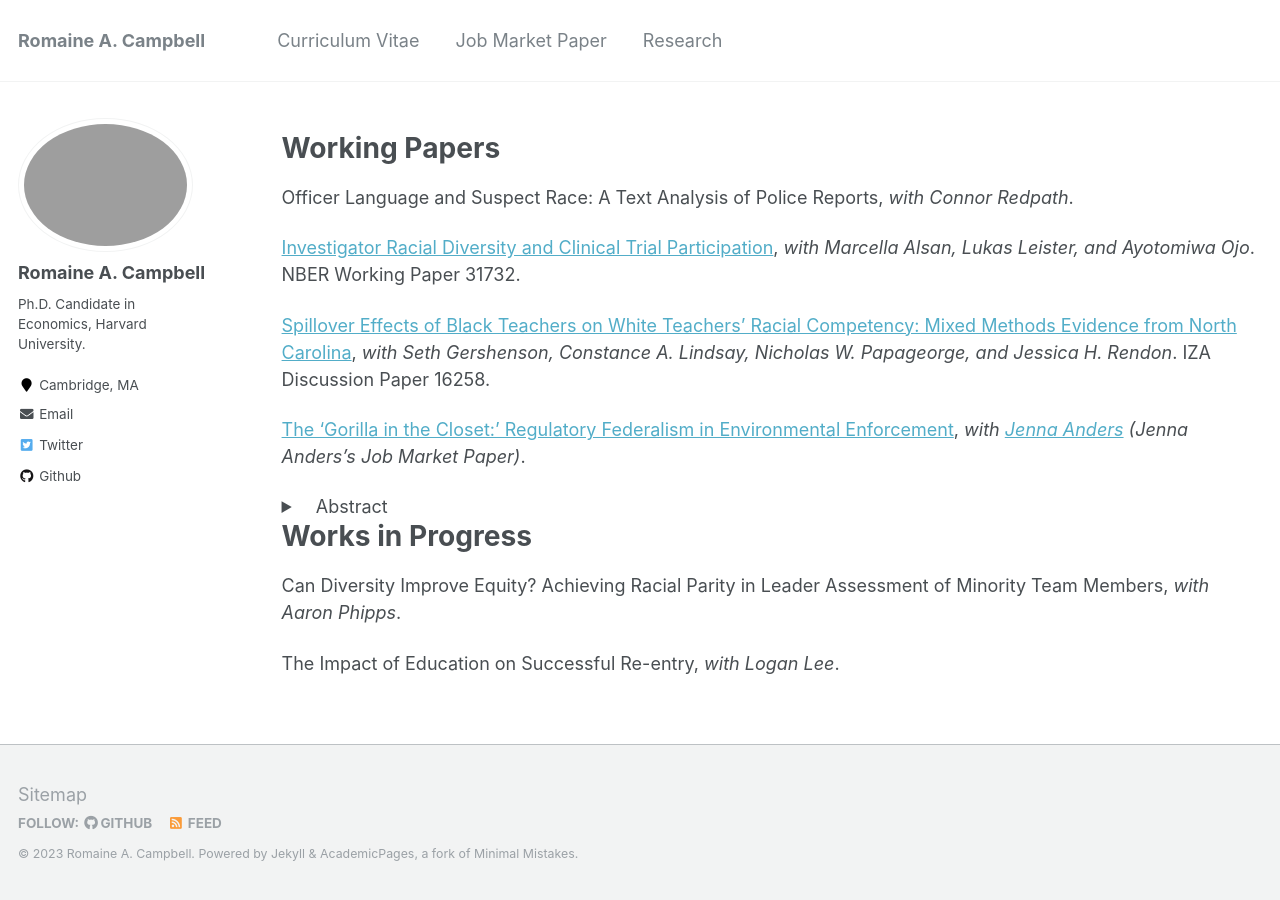
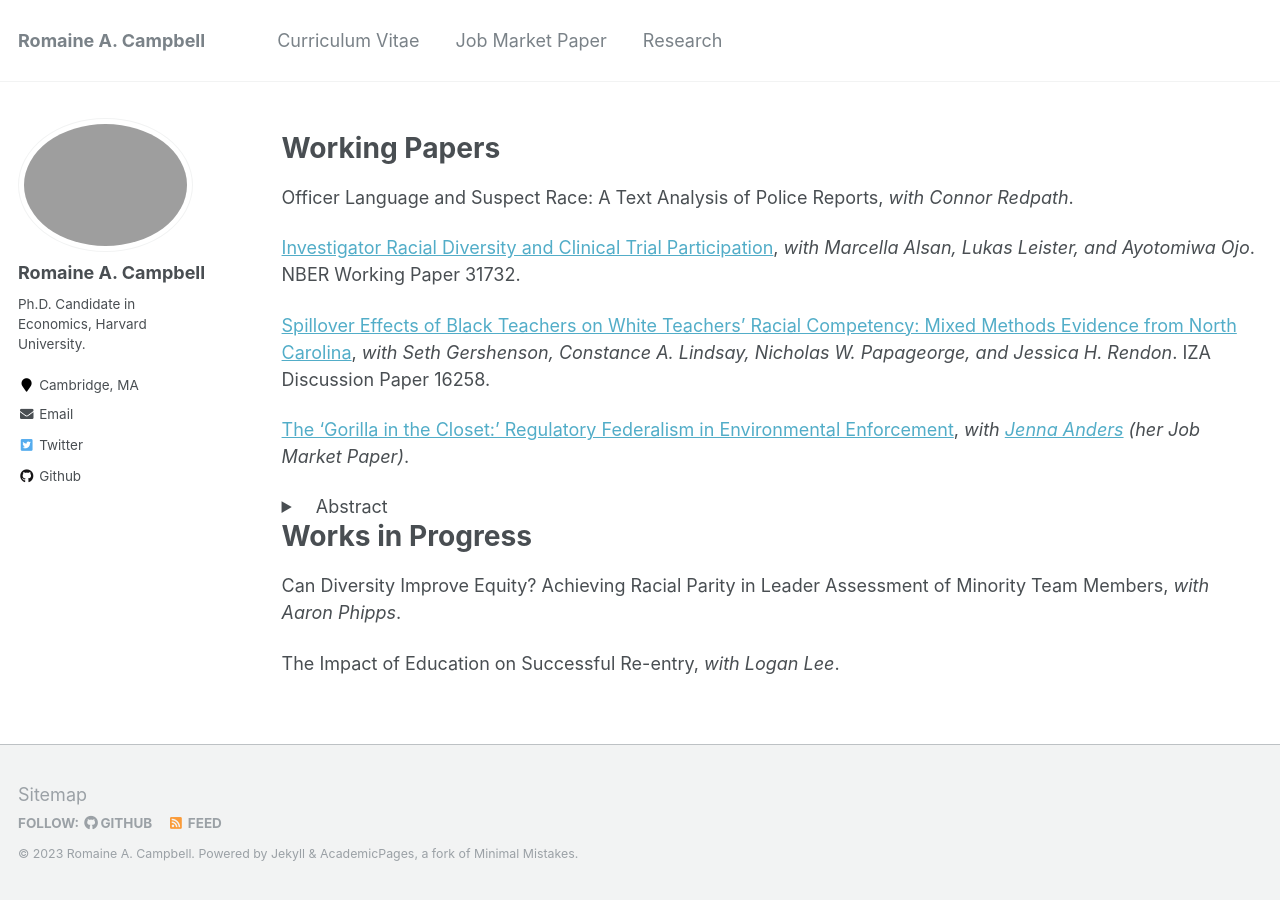
Before and after one commit to romainecampbell/romainecampbell.github.io, a Jekyll site: the page built from _pages/research.md, in a window 1280 px wide. Built offline with Jekyll 4.4.1, drawn with Linux system fonts in a browser that asks for light colours.

Commit message:
Update research.md

```diff
--- a/_pages/research.md
+++ b/_pages/research.md
@@ -14,7 +14,7 @@
 
 [Spillover Effects of Black Teachers on White Teachers’ Racial Competency: Mixed Methods Evidence from North Carolina](https://docs.iza.org/dp16258.pdf), *with Seth Gershenson, Constance A. Lindsay, Nicholas W. Papageorge, and Jessica H. Rendon*. IZA Discussion Paper 16258.
 
-[The ‘Gorilla in the Closet:’ Regulatory Federalism in Environmental Enforcement](http://jenna-anders.github.io/files/ac_epa.pdf), *with [Jenna Anders](http://www.jennaanders.com/) (Jenna Anders’s Job Market Paper)*.
+[The ‘Gorilla in the Closet:’ Regulatory Federalism in Environmental Enforcement](http://jenna-anders.github.io/files/ac_epa.pdf), *with [Jenna Anders](http://www.jennaanders.com/) (her Job Market Paper)*.
  <details>
  <summary>&nbsp;&nbsp;&nbsp;Abstract</summary>
  Will be posted November 2023.
```
